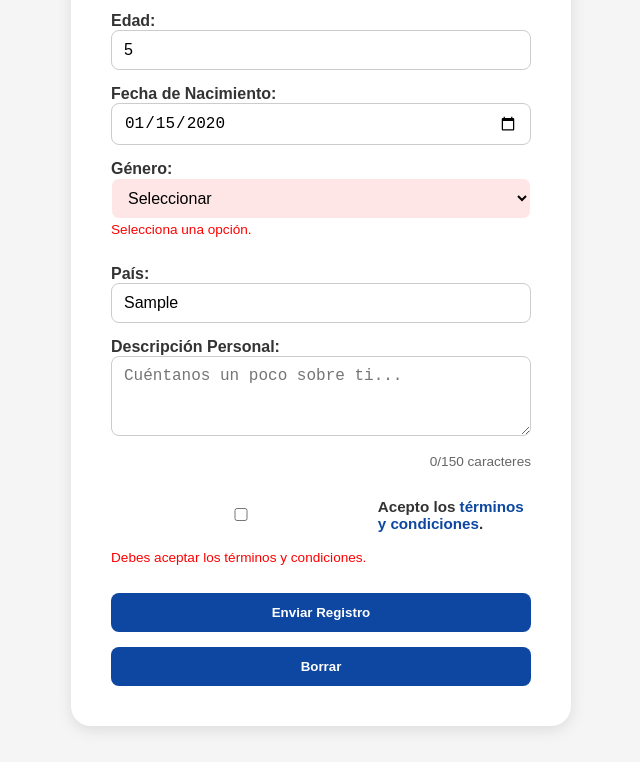
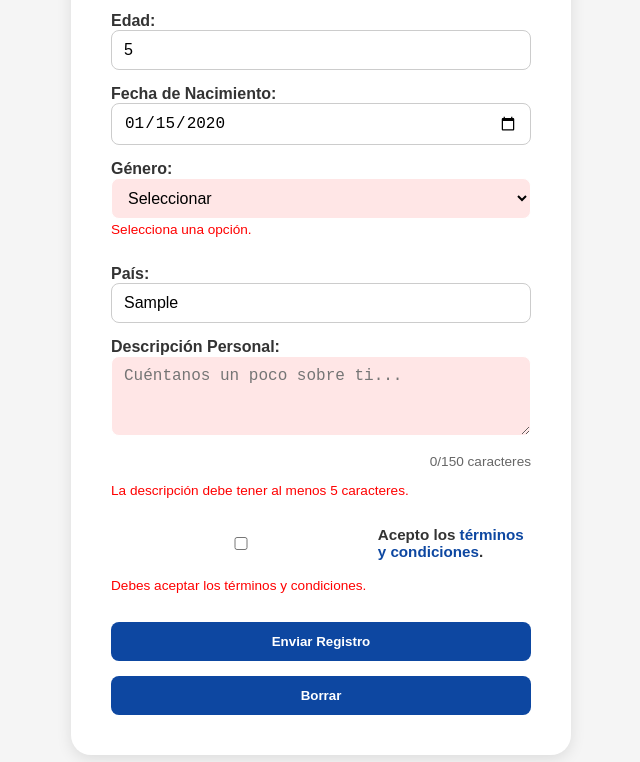
Before and after one commit to Diegosoprano777/lista-tareas, a plain HTML site: page index.html in a window 1280 px wide. Both pictures are taken after typing "Sample", "Sample", "name@example.com", "5", "2020-01-15", "Sample" into the empty fields and a click on the button "Enviar Registro". Shown: the part 480-1242 px from the top of the page, without its empty margins (319-959 px from the left). Drawn offline with Linux system fonts and the light colour scheme.

Commit message:
tercer commit

```diff
--- a/index.html
+++ b/index.html
@@ -199,14 +199,16 @@
 
         <div>
           <label for="pais">País:</label>
-          <input type="text" id="pais" name="pais" placeholder="Ingresa tu país">
+          <input type="text" id="pais" name="pais" placeholder="Ingresa tu país" required>
+          <p class="error" id="error-pais">Por favor ingresa un país válido.</p>
         </div>
 
         <div>
           <label for="descripcion">Descripción Personal:</label>
           <textarea id="descripcion" name="descripcion" maxlength="150"
-            placeholder="Cuéntanos un poco sobre ti..."></textarea>
+            placeholder="Cuéntanos un poco sobre ti..." required></textarea>
           <p id="contador">0/150 caracteres</p>
+          <p class="error" id="error-descripcion">La descripción no puede estar vacía.</p>
         </div>
 
         <div class="terminos">
@@ -230,12 +232,12 @@
     const descripcion = document.getElementById('descripcion');
     const contador = document.getElementById('contador');
 
-    // 🟢 Contador de caracteres
+    // Contador de caracteres
     descripcion.addEventListener('input', () => {
       contador.textContent = `${descripcion.value.length}/150 caracteres`;
     });
 
-    // 🟢 Función para mostrar error
+    // Funciones de error
     function mostrarError(idCampo, mensaje) {
       const error = document.getElementById(`error-${idCampo}`);
       const campo = document.getElementById(idCampo);
@@ -244,7 +246,6 @@
       campo.classList.add('input-error');
     }
 
-    // 🟢 Función para limpiar error
     function limpiarError(idCampo) {
       const error = document.getElementById(`error-${idCampo}`);
       const campo = document.getElementById(idCampo);
@@ -252,21 +253,18 @@
       campo.classList.remove('input-error');
     }
 
-    // 🟢 Validación en tiempo real
-    const campos = ['nombre', 'apellido', 'email', 'edad', 'fecha', 'genero'];
+    const campos = ['nombre', 'apellido', 'email', 'edad', 'fecha', 'genero', 'pais', 'descripcion'];
     campos.forEach(id => {
       const campo = document.getElementById(id);
       campo.addEventListener('input', () => limpiarError(id));
       campo.addEventListener('change', () => limpiarError(id));
     });
 
-    // 🟢 Validación del checkbox
     const terminos = document.getElementById('terminos');
     terminos.addEventListener('change', () => {
       document.getElementById('error-terminos').style.display = 'none';
     });
 
-    // 🟢 Evento enviar
     form.addEventListener('submit', function (e) {
       e.preventDefault();
       let valido = true;
@@ -277,8 +275,10 @@
       const edad = document.getElementById('edad');
       const fecha = document.getElementById('fecha');
       const genero = document.getElementById('genero');
+      const pais = document.getElementById('pais');
+      const descripcion = document.getElementById('descripcion');
 
-      // Validaciones básicas
+      // Validaciones
       if (nombre.value.trim().length < 2) {
         mostrarError('nombre', 'Por favor ingresa un nombre válido.');
         valido = false;
@@ -310,6 +310,16 @@
         valido = false;
       }
 
+      if (pais.value.trim().length < 2) {
+        mostrarError('pais', 'Por favor ingresa un país válido.');
+        valido = false;
+      }
+
+      if (descripcion.value.trim().length < 5) {
+        mostrarError('descripcion', 'La descripción debe tener al menos 5 caracteres.');
+        valido = false;
+      }
+
       if (!terminos.checked) {
         document.getElementById('error-terminos').style.display = 'block';
         valido = false;
@@ -325,7 +335,7 @@
         edad: edad.value,
         fechaNacimiento: fecha.value,
         genero: genero.value,
-        pais: document.getElementById('pais').value.trim(),
+        pais: pais.value.trim(),
         descripcion: descripcion.value.trim(),
         fechaRegistro: new Date().toLocaleString()
       };
@@ -343,5 +353,4 @@
     });
   </script>
 </body>
-
 </html>
```
